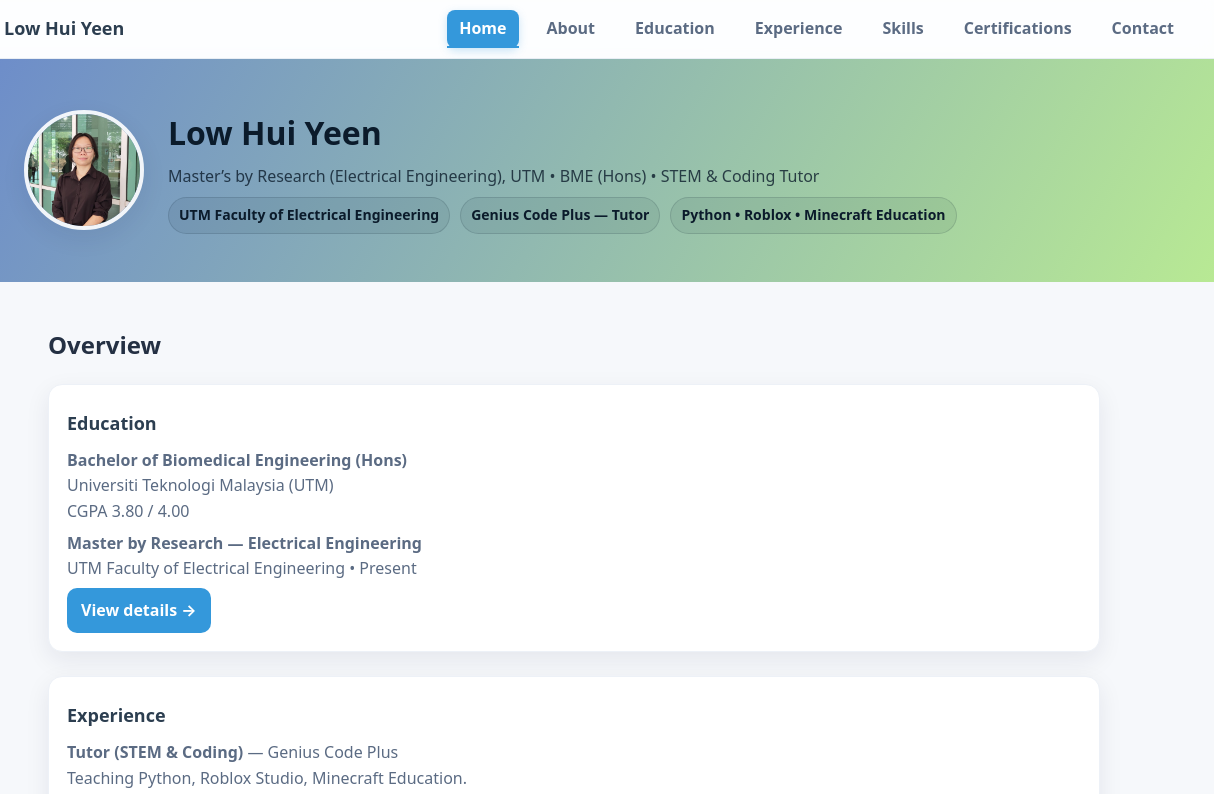
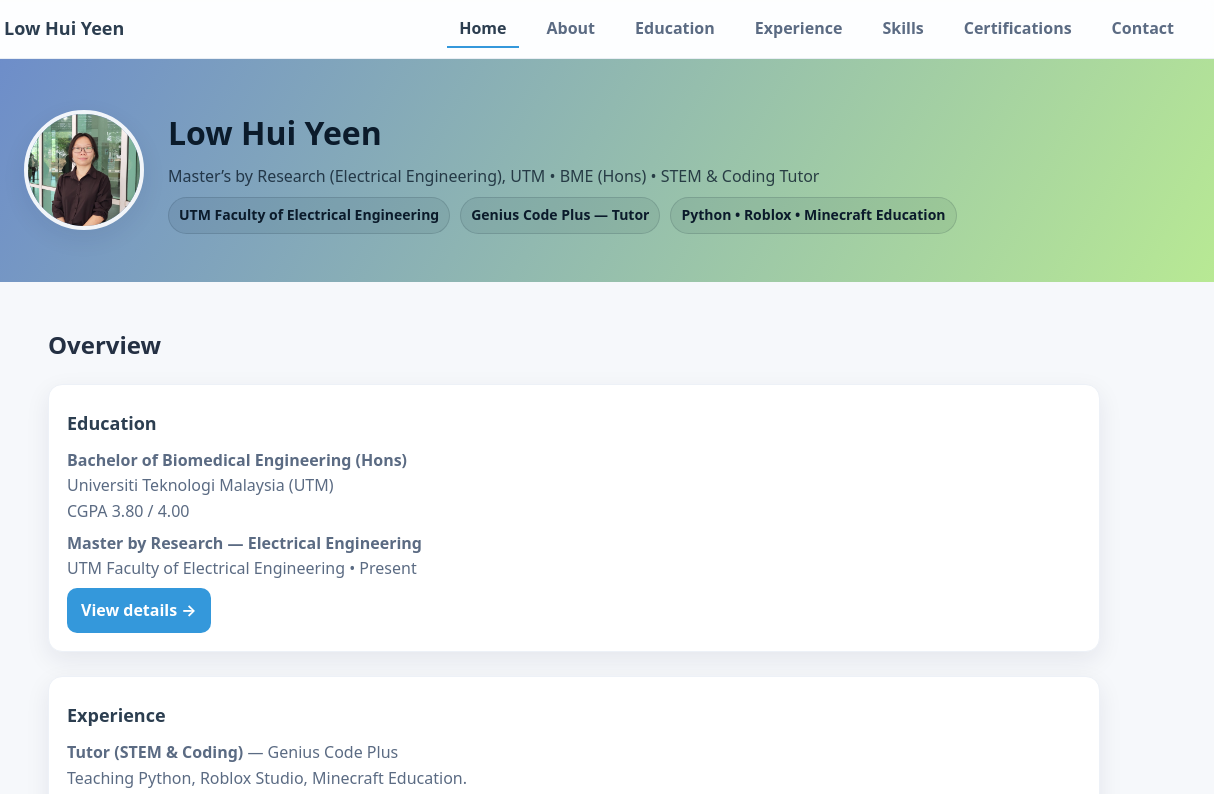
Before and after one commit to lowhuiyeen/lowhuiyeen.github.io, a plain HTML site: page index.html in a window 1280 px wide. Shown: the top 794 px of the page, 66-1280 px from the left. Drawn offline with Linux system fonts and the light colour scheme.

Commit message:
Update html

```diff
--- a/assets/css/style.css
+++ b/assets/css/style.css
@@ -76,18 +76,23 @@ nav {
   gap: 16px;
   flex-wrap: wrap;
 }
+
 .nav-links a {
   position: relative;
   color: var(--muted);
   font-weight: 600;
   padding: 6px 12px;
   border-radius: 8px;
-  transition: 0.25s;
+  transition: color 0.25s ease, background 0.25s ease;
 }
+
+/* Hover effect */
 .nav-links a:hover {
   color: var(--primary);
-  background: rgba(52, 152, 219, 0.1);
+  background: rgba(52, 152, 219, 0.08);
 }
+
+/* Underline animation */
 .nav-links a::after {
   content: "";
   position: absolute;
@@ -96,17 +101,27 @@ nav {
   width: 0;
   height: 2px;
   background: var(--accent);
-  transition: width 0.3s;
+  transition: width 0.3s ease;
 }
-.nav-links a:hover::after,
+
+/* When hovering */
+.nav-links a:hover::after {
+  width: 100%;
+}
+
+/* Active page link — underline only, no background */
 .nav-links a.active {
-  background: var(--accent);
-  color: #fff;
-  box-shadow: 0 3px 8px rgba(52, 152, 219, 0.25);
+  color: var(--primary);
+  background: none;        /* ✨ Remove fill color */
+  box-shadow: none;        /* ✨ Remove glow */
 }
+
+/* Show full underline when active */
 .nav-links a.active::after {
   width: 100%;
 }
+
+
 
 
 /* ---------- HAMBURGER MENU ---------- */
```
